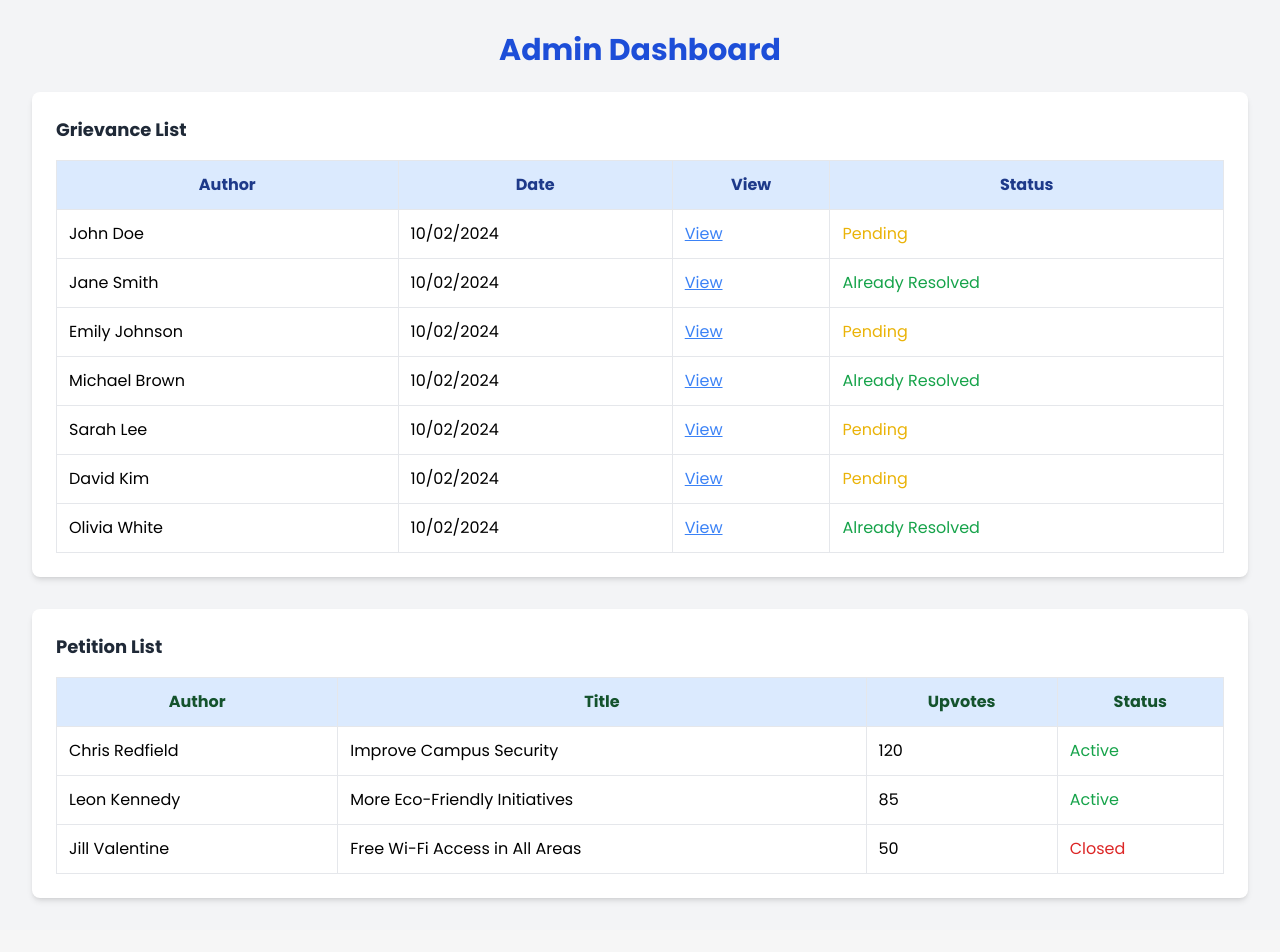
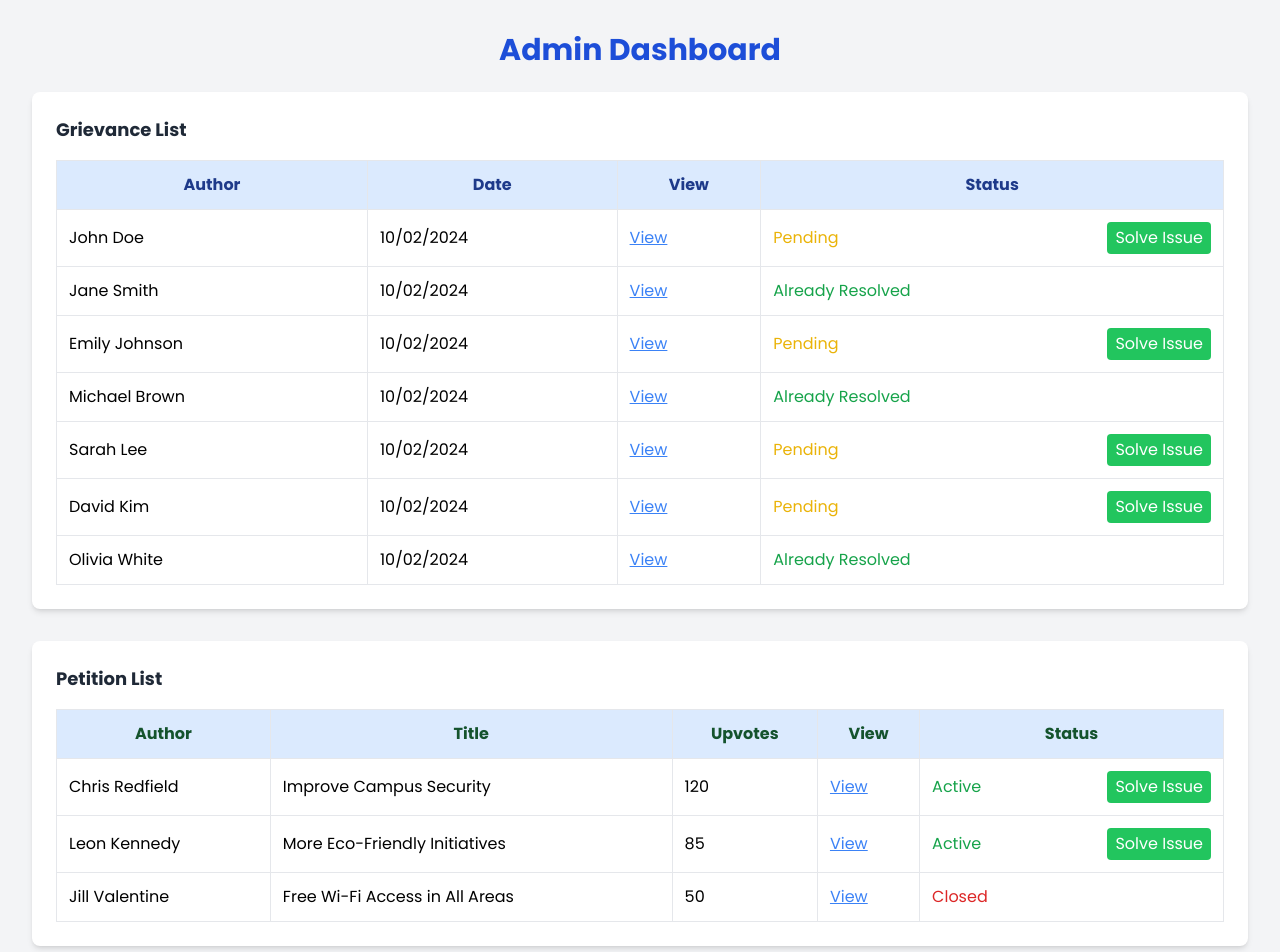
Before and after one commit to ADITYADWIVEDI18/CentralisedGrievancePortal, a Next.js app in the folder client/: page /admin-dashboard in a window 1280 px wide. Shown: the top 952 px of the page. Before the commit the page ends 930 px from the top, so only its background shows below. Built offline with nearby package versions, Linux system fonts and the light colour scheme.

Commit message:
user page

```diff
--- a/client/src/app/admin-dashboard/page.jsx
+++ b/client/src/app/admin-dashboard/page.jsx
@@ -3,79 +3,19 @@ import { useState } from "react";
 
 export default function AdminDashboard() {
     const [grievances, setGrievances] = useState([
-        {
-            id: 1,
-            author: "John Doe",
-            date: "10/02/2024",
-            content: "The cafeteria food quality needs improvement.",
-            status: "Pending"
-        },
-        {
-            id: 2,
-            author: "Jane Smith",
-            date: "10/02/2024",
-            content: "Wi-Fi connectivity issues in the library.",
-            status: "Resolved"
-        },
-        {
-            id: 3,
-            author: "Emily Johnson",
-            date: "10/02/2024",
-            content: "Water leakage in the second-floor restroom.",
-            status: "Pending"
-        },
-        {
-            id: 4,
-            author: "Michael Brown",
-            date: "10/02/2024",
-            content: "Lack of parking space near the main building.",
-            status: "Resolved"
-        },
-        {
-            id: 5,
-            author: "Sarah Lee",
-            date: "10/02/2024",
-            content: "Poor lighting in the stairwells.",
-            status: "Pending"
-        },
-        {
-            id: 6,
-            author: "David Kim",
-            date: "10/02/2024",
-            content: "Broken elevator in Building A.",
-            status: "Pending"
-        },
-        {
-            id: 7,
-            author: "Olivia White",
-            date: "10/02/2024",
-            content: "Unresponsive air conditioning in the classrooms.",
-            status: "Resolved"
-        }
+        { id: 1, author: "John Doe", date: "10/02/2024", content: "The cafeteria food quality needs improvement.", status: "Pending" },
+        { id: 2, author: "Jane Smith", date: "10/02/2024", content: "Wi-Fi connectivity issues in the library.", status: "Resolved" },
+        { id: 3, author: "Emily Johnson", date: "10/02/2024", content: "Water leakage in the second-floor restroom.", status: "Pending" },
+        { id: 4, author: "Michael Brown", date: "10/02/2024", content: "Lack of parking space near the main building.", status: "Resolved" },
+        { id: 5, author: "Sarah Lee", date: "10/02/2024", content: "Poor lighting in the stairwells.", status: "Pending" },
+        { id: 6, author: "David Kim", date: "10/02/2024", content: "Broken elevator in Building A.", status: "Pending" },
+        { id: 7, author: "Olivia White", date: "10/02/2024", content: "Unresponsive air conditioning in the classrooms.", status: "Resolved" }
     ]);
 
     const [petitions, setPetitions] = useState([
-        {
-            id: 1,
-            author: "Chris Redfield",
-            title: "Improve Campus Security",
-            upvotes: 120,
-            status: "Active"
-        },
-        {
-            id: 2,
-            author: "Leon Kennedy",
-            title: "More Eco-Friendly Initiatives",
-            upvotes: 85,
-            status: "Active"
-        },
-        {
-            id: 3,
-            author: "Jill Valentine",
-            title: "Free Wi-Fi Access in All Areas",
-            upvotes: 50,
-            status: "Closed"
-        }
+        { id: 1, author: "Chris Redfield", title: "Improve Campus Security", upvotes: 120, status: "Active", content:"Unresponsive air conditioning in the classrooms." },
+        { id: 2, author: "Leon Kennedy", title: "More Eco-Friendly Initiatives", upvotes: 85, status: "Active" },
+        { id: 3, author: "Jill Valentine", title: "Free Wi-Fi Access in All Areas", upvotes: 50, status: "Closed" }
     ]);
 
     const [selectedItem, setSelectedItem] = useState(null);
@@ -91,9 +31,23 @@ export default function AdminDashboard() {
         setIsModalOpen(false);
     };
 
+    const handleResolveGrievance = (id) => {
+        setGrievances((prev) =>
+            prev.map((g) => (g.id === id ? { ...g, status: "Resolved" } : g))
+        );
+    };
+
+    const handleClosePetition = (id) => {
+        setPetitions((prev) =>
+            prev.map((p) => (p.id === id ? { ...p, status: "Closed" } : p))
+        );
+    };
+
     return (
         <div className="min-h-screen p-8 bg-gray-100">
             <h2 className="text-3xl font-bold text-blue-700 text-center mb-6">Admin Dashboard</h2>
+
+            {/* Grievance List */}
             <div className="bg-white shadow-md rounded-lg p-6 overflow-x-auto mb-8">
                 <h3 className="text-lg font-bold text-gray-800 mb-4">Grievance List</h3>
                 <table className="w-full border border-gray-300">
@@ -111,14 +65,28 @@ export default function AdminDashboard() {
                                 <td className="p-3 border">{grievance.author}</td>
                                 <td className="p-3 border">{grievance.date}</td>
                                 <td className="p-3 border text-blue-500 cursor-pointer underline" onClick={() => openModal(grievance)}>View</td>
-                                <td className={`p-3 border ${grievance.status === "Resolved" ? "text-green-600" : "text-yellow-500"}`}>
-                                    {grievance.status === "Resolved" ? "Already Resolved" : grievance.status}
+                                <td className="p-3 border">
+                                    <div className="flex items-center justify-between">
+                                        <span className={grievance.status === "Resolved" ? "text-green-600" : "text-yellow-500"}>
+                                            {grievance.status === "Resolved" ? "Already Resolved" : grievance.status}
+                                        </span>
+                                        {grievance.status !== "Resolved" && (
+                                            <button
+                                                className="ml-4 px-2 py-1 bg-green-500 text-white rounded hover:bg-green-600"
+                                                onClick={() => handleResolveGrievance(grievance.id)}
+                                            >
+                                                Solve Issue
+                                            </button>
+                                        )}
+                                    </div>
                                 </td>
                             </tr>
                         ))}
                     </tbody>
                 </table>
             </div>
+
+            {/* Petition List */}
             <div className="bg-white shadow-md rounded-lg p-6 overflow-x-auto">
                 <h3 className="text-lg font-bold text-gray-800 mb-4">Petition List</h3>
                 <table className="w-full border border-gray-300">
@@ -127,6 +95,7 @@ export default function AdminDashboard() {
                             <th className="p-3 border">Author</th>
                             <th className="p-3 border">Title</th>
                             <th className="p-3 border">Upvotes</th>
+                            <th className="p-3 border">View</th>
                             <th className="p-3 border">Status</th>
                         </tr>
                     </thead>
@@ -136,12 +105,30 @@ export default function AdminDashboard() {
                                 <td className="p-3 border">{petition.author}</td>
                                 <td className="p-3 border">{petition.title}</td>
                                 <td className="p-3 border">{petition.upvotes}</td>
-                                <td className={`p-3 border ${petition.status === "Closed" ? "text-red-600" : "text-green-600"}`}>{petition.status}</td>
+                                <td className="p-3 border text-blue-500 cursor-pointer underline" onClick={() => openModal(petition)}>View</td>
+
+                                <td className="p-3 border">
+                                    <div className="flex items-center justify-between">
+                                        <span className={petition.status === "Closed" ? "text-red-600" : "text-green-600"}>
+                                            {petition.status}
+                                        </span>
+                                        {petition.status === "Active" && (
+                                            <button
+                                                className="ml-4 px-2 py-1 bg-green-500 text-white rounded hover:bg-green-600"
+                                                onClick={() => handleClosePetition(petition.id)}
+                                            >
+                                                Solve Issue
+                                            </button>
+                                        )}
+                                    </div>
+                                </td>
                             </tr>
                         ))}
                     </tbody>
                 </table>
             </div>
+
+            {/* Grievance Modal */}
             {isModalOpen && selectedItem && (
                 <div className="fixed inset-0 flex items-center justify-center bg-black bg-opacity-50">
                     <div className="bg-white p-6 rounded-lg shadow-lg max-w-lg w-full">
--- a/client/src/app/user/page.jsx
+++ b/client/src/app/user/page.jsx
@@ -3,10 +3,11 @@ import Navbar from "@/components/user/Navbar"
 
 const UserPage = () => {
     return (
-        <div>
-            <Navbar />
-            <Heading />
-        </div>
+        <div className="">
+  <Navbar />
+  <Heading />
+</div>
+
     )
 }
 
--- a/client/src/components/user/Heading.jsx
+++ b/client/src/components/user/Heading.jsx
@@ -1,20 +1,27 @@
-
+import Link from "next/link";
 const Heading = () => {
   return (
-        <div className="z-2 mx-auto flex h-max flex-col items-center justify-center bg-[#f6f6f6] pt-44 lg:rounded-b-[45px]">
-            <div className="flex h-max w-full flex-col items-center justify-between gap-y-8 px-4 sm:px-12 lg:gap-y-12 lg:px-16 xl:max-w-[1440px]">
-                <h1
-                    className={`whitespace-nowrap text-[45px] font-black uppercase leading-tight  text-purple-600 sm:text-[65px] md:text-[82px] lg:text-[105px] `}
-                >
+    <div className=" relative z-10 mx-auto flex min-h-screen flex-col items-center justify-center  pb-20 px-6 sm:px-12 lg:px-16 xl:max-w-[1440px] text-center">
+      <h1 className="text-4xl sm:text-6xl md:text-7xl lg:text-[100px] font-extrabold tracking-tight uppercase text-blue-700 drop-shadow-lg animate__animated animate__fadeIn">
         Grievance Portal
       </h1>
-                <div
-                    className={`mx-4 w-auto rounded-2xl bg-white px-6 py-8 text-[19px] leading-[2.3rem] text-[#2C2C2C]/80 sm:rounded-[35px] sm:px-16 sm:py-10 sm:text-[24px] sm:leading-[2.6rem] md:text-center md:text-[30px] md:leading-[2.9rem] lg:mx-4 lg:rounded-[35px] lg:px-36 lg:py-16 xl:w-[1120px] xl:px-40`}
-                >
-                    <p className="tracking-[0.01em] lg:leading-[3.75rem]">
-                        Empowering voices, resolving issues—A grievance redressal system ensures fairness, transparency, and accountability for a better and just society.
+
+      <div className="mt-10 w-full max-w-5xl rounded-[35px] bg-white px-8 py-10 sm:px-16 sm:py-14 md:px-20 md:py-16 shadow-xl border border-blue-100 animate__animated animate__fadeIn animate__delay-1s">
+        <p className="text-[20px] sm:text-[24px] md:text-[26px] lg:text-[28px] xl:text-[30px] leading-relaxed text-gray-700 font-medium tracking-wide">
+          Empowering voices, resolving issues — a grievance redressal system
+          ensures <span className="text-blue-600 font-semibold">fairness</span>,{" "}
+          <span className="text-blue-600 font-semibold">transparency</span>, and{" "}
+          <span className="text-blue-600 font-semibold">accountability</span>{" "}
+          for a better and just society.
         </p>
       </div>
+
+      <div className="mt-10">
+        <Link href="/user/my-grievance">
+          <button className="bg-blue-600 text-white px-8 py-3 text-lg font-semibold rounded-lg shadow-lg hover:bg-blue-700 hover:shadow-2xl transition-all duration-300">
+            Submit Your Grievance
+          </button>
+        </Link>
       </div>
     </div>
   );
```
Also changed, not shown: client/src/app/user/[username]/page.jsx (+77 -4 lines), client/src/app/user/my-grievance/page.jsx (added, +77 -0 lines), client/src/components/user/Navbar.jsx (+18 -14 lines). Lines whose indentation alone changed are shown as unchanged.
